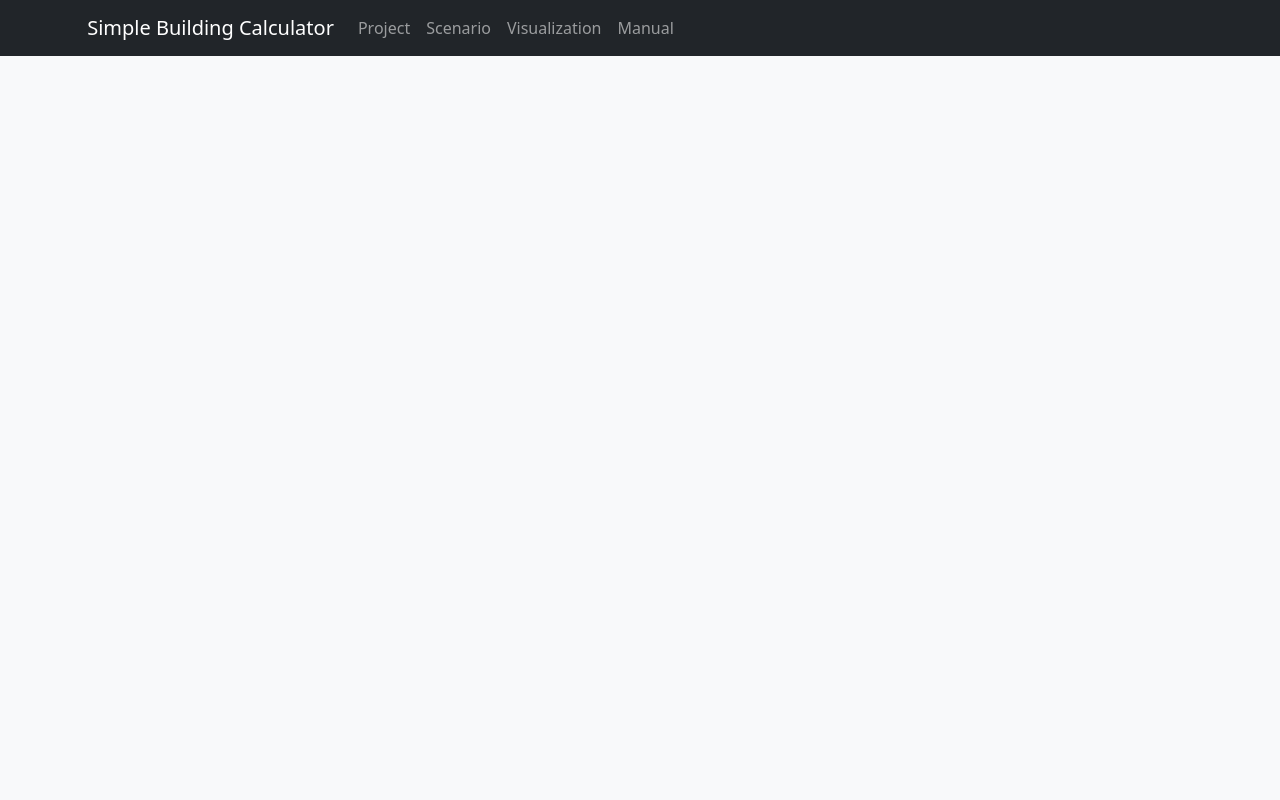
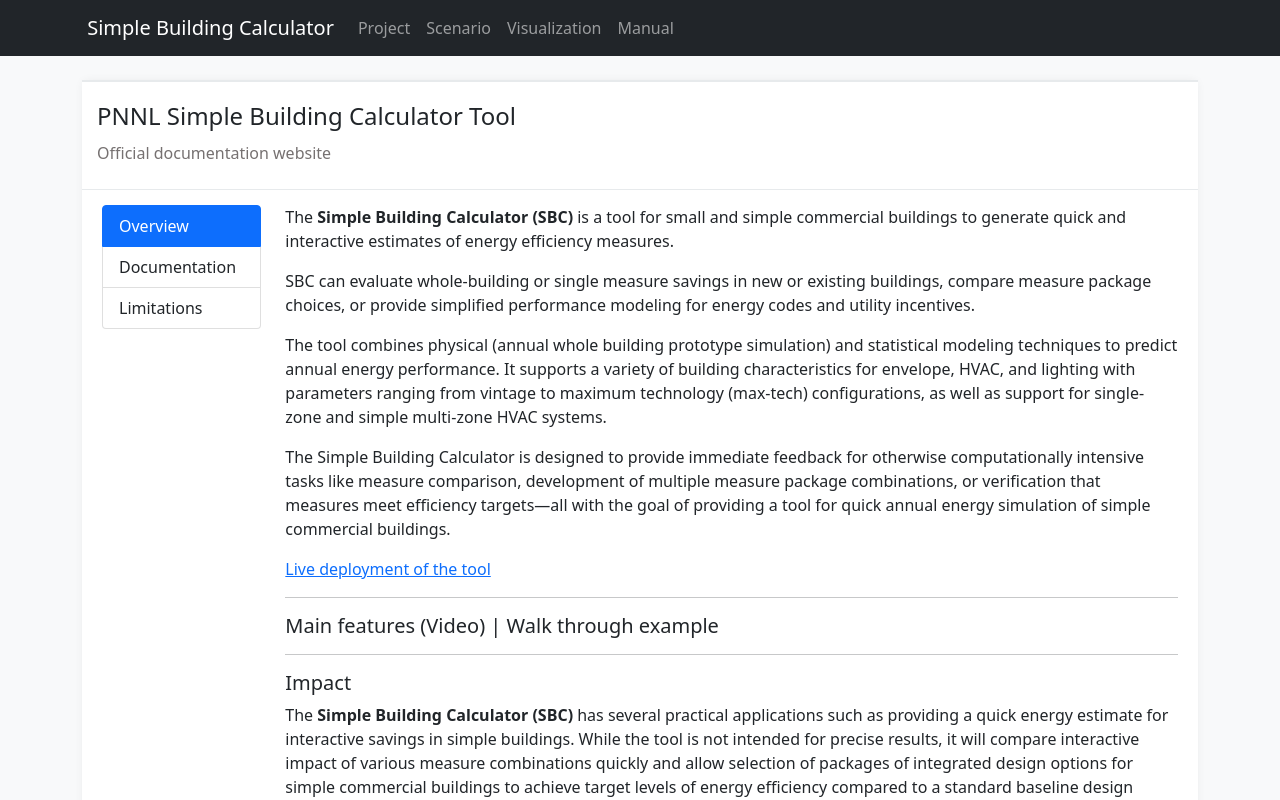
Before and after one commit to pnnl/simple-building-calculator, a React (Create React App) app: page /simple-building-calculator/manual in a window 1280 px wide. Shown: the top 800 px of the page. Built offline with nearby package versions, Linux system fonts and the light colour scheme.

Commit message:
Update user doc

```diff
--- a/package.json
+++ b/package.json
@@ -4,6 +4,7 @@
   "homepage": "http://pnnl.github.io/simple-building-calculator",
   "private": true,
   "dependencies": {
+    "@fortawesome/free-solid-svg-icons": "^6.1.2",
     "@testing-library/jest-dom": "^5.15.0",
     "@testing-library/react": "^11.2.7",
     "@testing-library/user-event": "^12.8.3",
--- /dev/null
+++ b/src/userdoc/documentation.jsx
@@ -0,0 +1,30 @@
+import React from "react";
+import { ListGroup } from "react-bootstrap";
+import MainInterface from "./subdoc/mainInterface";
+import ProjectDoc from "./subdoc/projectDoc";
+
+export default function DocumentationPage(){
+
+    return (
+        <>
+            <div id="doc-top">
+                <p>This guide aims to explain the main features of the tool and demonstrates the best ways to use it. The user interface has been designed to be intuitive and you can get more information by clicking on the page relevant to the specific input or topic. </p>
+            </div>
+            <ListGroup as ="ol" numbered>
+                <ListGroup.Item as="li"><a href="#maininterface">Main interface</a></ListGroup.Item>
+                <ListGroup.Item as="li"><a href="#projectDoc">Project</a></ListGroup.Item>
+            </ListGroup>
+            <hr style={{marginTop: "30px", marginBottom: "30px"}}></hr>
+            <div id="maininterface">
+                <MainInterface></MainInterface>
+                <a href="#doc-top">Back</a>
+            </div>
+            <hr style={{marginTop: "30px", marginBottom: "30px"}}></hr>
+            <div id="projectDoc">
+                <ProjectDoc></ProjectDoc>
+                <a href="#doc-top">Back</a>
+            </div>
+
+        </>
+    )
+}
--- /dev/null
+++ b/src/userdoc/overview.jsx
@@ -0,0 +1,22 @@
+import React from "react"
+
+export default function OverviewPage(){
+    return (
+        <>
+            <p>The <strong>Simple Building Calculator (SBC) </strong> is a tool for small and simple commercial buildings to generate quick and interactive estimates of energy efficiency measures. </p>
+            <p>SBC can evaluate whole-building or single measure savings in new or existing buildings, compare measure package choices, or provide simplified performance modeling for energy codes and utility incentives. </p>
+            <p>The tool combines physical (annual whole building prototype simulation) and statistical modeling techniques to predict annual energy performance. It supports a variety of building characteristics for envelope, HVAC, and lighting with parameters ranging from vintage to maximum technology (max-tech) configurations, as well as support for single-zone and simple multi-zone HVAC systems. </p>
+            <p>The Simple Building Calculator is designed to provide immediate feedback for otherwise computationally intensive tasks like measure comparison, development of multiple measure package combinations, or verification that measures meet efficiency targets—all with the goal of providing a tool for quick annual energy simulation of simple commercial buildings. </p>
+            <a href="https://pnnl.github.io/simple-building-calculator">Live deployment of the tool</a>
+            <hr></hr>
+            <h5>Main features (Video) | Walk through example </h5>
+            <hr></hr>
+            <h5>Impact</h5>
+            <p>The <strong>Simple Building Calculator (SBC)</strong> has several practical applications such as providing a quick energy estimate for interactive savings in simple buildings. While the tool is not intended for precise results, it will compare interactive impact of various measure combinations quickly and allow selection of packages of integrated design options for simple commercial buildings to achieve target levels of energy efficiency compared to a standard baseline design without custom simulation. These savings can be applied to energy codes, utility incentive programs, building rating programs, or advanced design efforts. </p>
+            <hr></hr>
+            <h5>Cite us</h5>
+            <p>...</p>
+            <p>The tool is developed and maintained by the Pacific Northwest National Laboratory (PNNL)</p>
+        </>
+    )
+}
--- /dev/null
+++ b/src/userdoc/subdoc/mainInterface.jsx
@@ -0,0 +1,12 @@
+import React from "react";
+
+export default function MainInterface(){
+    return (
+        <>
+            <h5>Main Interface: Tabs Explained</h5>
+            <p>The "Scenario" and "Visualization" tabs become active after the "Project Info" details have been entered in the "Project" tab. There is a logical sequence in the organization of the tabs, and the following sections explains the content and the usage of each tab. </p>
+            <img src={"/simple-building-calculator/img/nav.png"} alt="navigator" style={{marginBottom: "10px"}}/>
+            <br ></br>
+        </>
+    )
+}
--- /dev/null
+++ b/src/userdoc/subdoc/projectDoc.jsx
@@ -0,0 +1,20 @@
+import React from "react";
+
+export default function ProjectDoc(){
+    return (
+        <>
+            <h5>Project</h5>
+            <p>The Project tab has two parts: </p>
+            <img src={"/simple-building-calculator/img/nav.png"} alt="navigator" style={{marginBottom: "10px"}}/>
+            <p><strong>Simple Building Calculator: </strong> This part on the Left-Hand Side gives the user an overview of the SBC tool.</p>
+            <p><strong>Project Info: </strong> This part on the Right-Hand Side is the main input section allowing the user to add information about their project. The inputs include "Project Name", "Building Type", "Climate Zone" and "Floor Area".</p>
+            <p>The beta version currently allows: </p>
+            <ol>
+                <li><p>Building types of Medium Office and Strip Mall.</p></li>
+                <li><p>Climate Zone 2A, 4C and 8 (The climate zone classification is available here.) </p></li>
+                <li><p>Floor Area in SQFT (Floor area shall be smaller than <strong>50,000 SQFT</strong> to use this tool.)</p></li>
+            </ol>
+            <br ></br>
+        </>
+    )
+}
--- a/src/views/userDoc.jsx
+++ b/src/views/userDoc.jsx
@@ -1,14 +1,45 @@
-import { Row, Col } from "react-bootstrap";
+import { Row, Col, Nav, Tab, ListGroup } from "react-bootstrap";
+import DocumentationPage from "../userdoc/documentation";
+import OverviewPage from "../userdoc/overview"
 
 function Manual(){
     return(
         <>
-            <Row>
-                <Col>
-                </Col>
-                <Col>
-                </Col>
-            </Row>
+        <div className="icard">
+            <div className="icard-title"><h3>PNNL Simple Building Calculator Tool</h3> <p style={{color: "#767171"}}>Official documentation website</p></div>
+            <div className="icard-content">
+                <Tab.Container id="user_doc" defaultActiveKey="#overview">
+                    <Row>
+                        <Col sm={2}>
+                            <ListGroup>
+                                <ListGroup.Item action href="#overview">
+                                    Overview
+                                </ListGroup.Item>
+                                <ListGroup.Item action href="#documentation">
+                                    Documentation
+                                </ListGroup.Item>
+                                <ListGroup.Item action href="#limitations">
+                                    Limitations
+                                </ListGroup.Item>
+                            </ListGroup>
+                        </Col>
+                        <Col sm={10}>
+                            <Tab.Content>
+                                <Tab.Pane eventKey="#overview">
+                                    <OverviewPage/>
+                                </Tab.Pane>
+                                <Tab.Pane eventKey="#documentation">
+                                    <DocumentationPage/>
+                                </Tab.Pane>
+                                <Tab.Pane eventKey="#limitations">
+                                    <p>Placeholder</p>
+                                </Tab.Pane>
+                            </Tab.Content>
+                        </Col>
+                    </Row>
+                </Tab.Container>
+            </div>
+        </div>
         </>
     )
 }
```
Also changed, not shown: public/img/nav.png (added).
